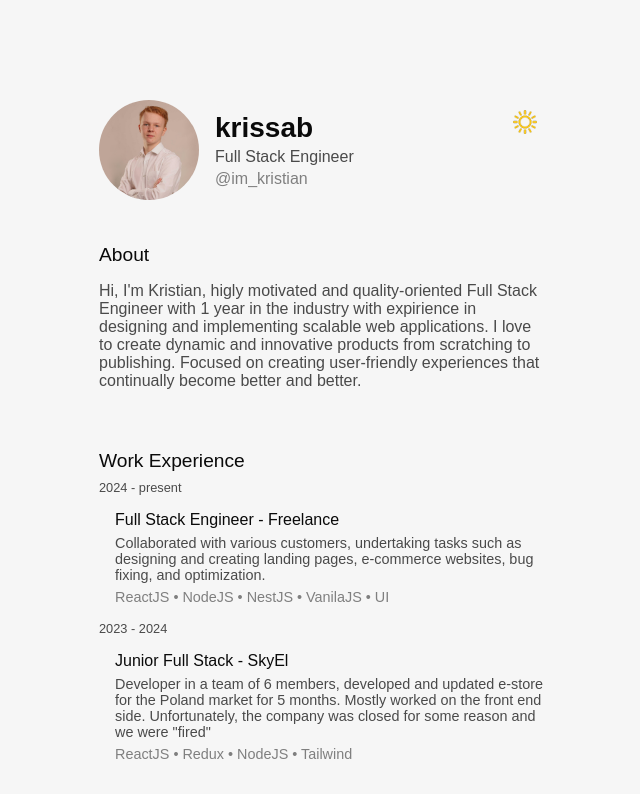
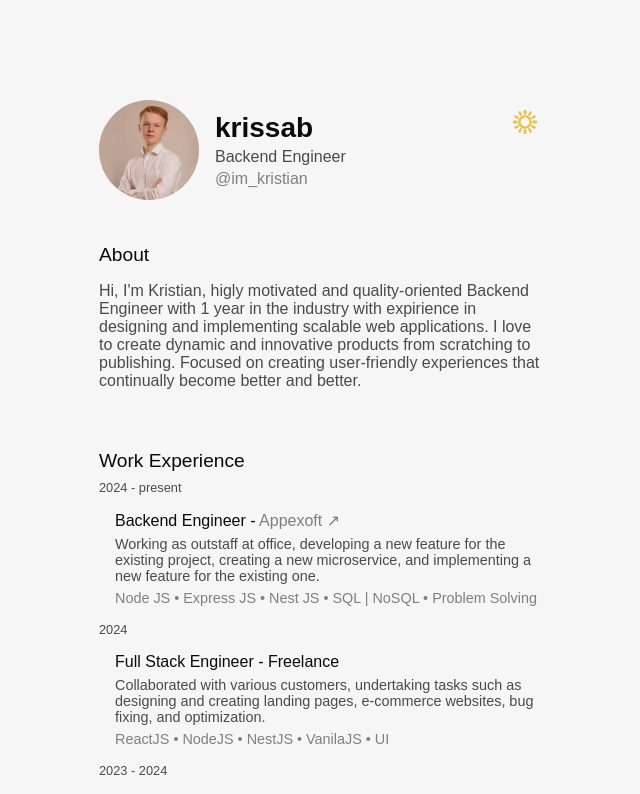
Before and after one commit to KrissSab/portfolio, a React (Vite) app: page / in a window 1280 px wide. Shown: the top 794 px of the page, without its empty margins (317-957 px from the left). Built offline with nearby package versions, Linux system fonts and the light colour scheme.

Commit message:
style: update portfolio information and styling

```diff
--- a/src/App.jsx
+++ b/src/App.jsx
@@ -17,14 +17,14 @@ export const App = () => {
                                 <img className={styles.themeImg} onClick={toggleTheme} src="/moon.png" alt="moon" />
                             }
                         </h1>
-                        <h2 className={styles.myPosition}>Full Stack Engineer</h2>
+                        <h2 className={styles.myPosition}>Backend Engineer</h2>
                         <a href="https://t.me/im_kristian">@im_kristian</a>
                     </article>
                 </section>
                 <section>
                     <label className={styles.blockName}>About</label>
                     <p className={styles.blockDetails}>
-                        Hi, I'm Kristian, higly motivated and quality-oriented Full Stack Engineer with 1 year
+                        Hi, I'm Kristian, higly motivated and quality-oriented Backend Engineer with 1 year
                         in the industry with expirience in designing and implementing
                         scalable web applications. I love to create dynamic and innovative
                         products from scratching to publishing. Focused on creating
@@ -35,6 +35,21 @@ export const App = () => {
                 <section>
                     <label className={styles.blockName}>Work Experience</label>
                     <p className={styles.year}>2024 - present</p>
+                    <div className={styles.jobContainer}>
+                        <span className={styles.jobName}>
+                            Backend Engineer - <a className={styles.petName} href="https://www.linkedin.com/company/appexoft/">Appexoft ↗</a>
+                        </span>
+                        <p className={styles.jobDetails}>
+                            Working as outstaff at office, developing a new
+                            feature for the existing project, creating a new
+                            microservice, and implementing a new feature for
+                            the existing one.
+                        </p>
+                        <span className={styles.jobTechnologies}>
+                            Node JS • Express JS • Nest JS • SQL | NoSQL • Problem Solving
+                        </span>
+                    </div>
+                    <p className={styles.year}>2024</p>
                     <div className={styles.jobContainer}>
                         <span className={styles.jobName}>
                             Full Stack Engineer - Freelance
--- a/src/App.module.css
+++ b/src/App.module.css
@@ -3,6 +3,7 @@
   background-color: var(--bg-color);
   color: var(--primary-text-color);
   margin-block: 100px;
+  margin-inline: 0.625rem;
 }
 .portfolioContainer {
   display: flex;
@@ -119,6 +120,7 @@ a:is(.petName):hover {
 
 .linksContainer {
   width: 100%;
+  margin-bottom: 6.25rem;
   display: flex;
   flex-direction: column;
   grid-area: 0.5rem;
```
